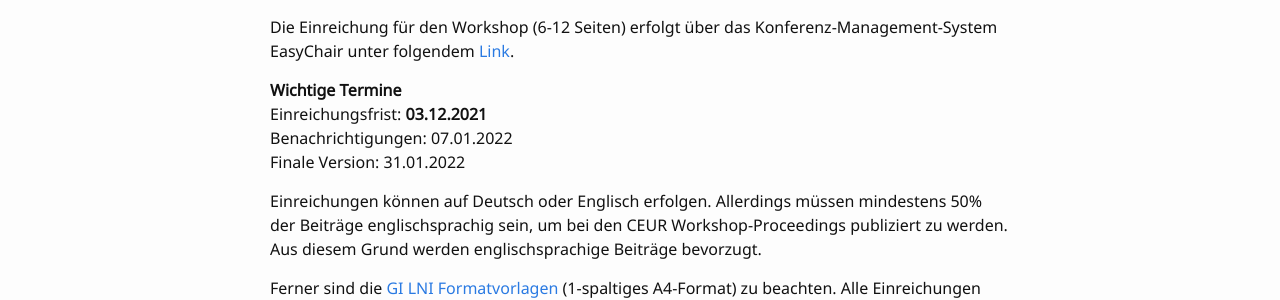
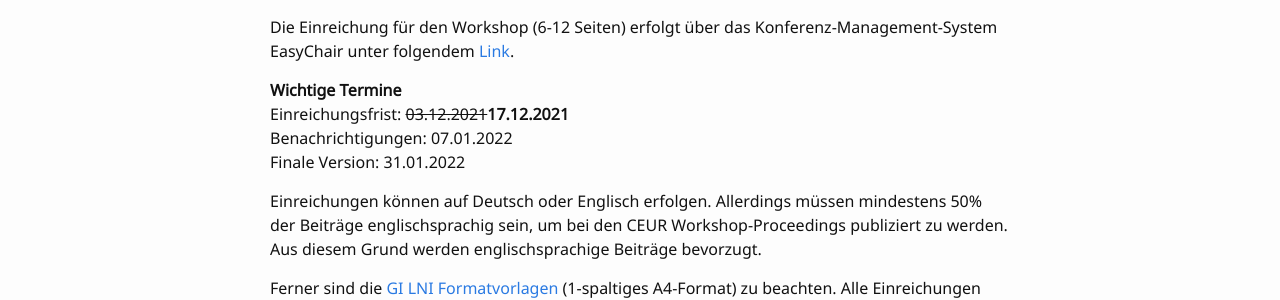
Before and after one commit to ASE-Workshop/2022, a Jekyll site: the page built from 1-call-for-papers.md, in a window 1280 px wide. Shown: the part 595-895 px from the top of the page. Built offline with Jekyll 4.4.1, drawn with Linux system fonts in a browser that asks for light colours.

Commit message:
Update 1-call-for-papers.md

```diff
--- a/1-call-for-papers.md
+++ b/1-call-for-papers.md
@@ -23,7 +23,7 @@ In diesem Workshop werden Herausforderungen und Lösungsansätze des Automotive
 Die Einreichung für den Workshop (6-12 Seiten) erfolgt über das Konferenz-Management-System EasyChair unter folgendem [Link](https://easychair.org/conferences/?conf=ase2022).
 
 __Wichtige Termine__\
-Einreichungsfrist: __03.12.2021__\
+Einreichungsfrist: ~~03.12.2021~~__17.12.2021__\
 Benachrichtigungen: 07.01.2022\
 Finale Version: 31.01.2022
 
```
